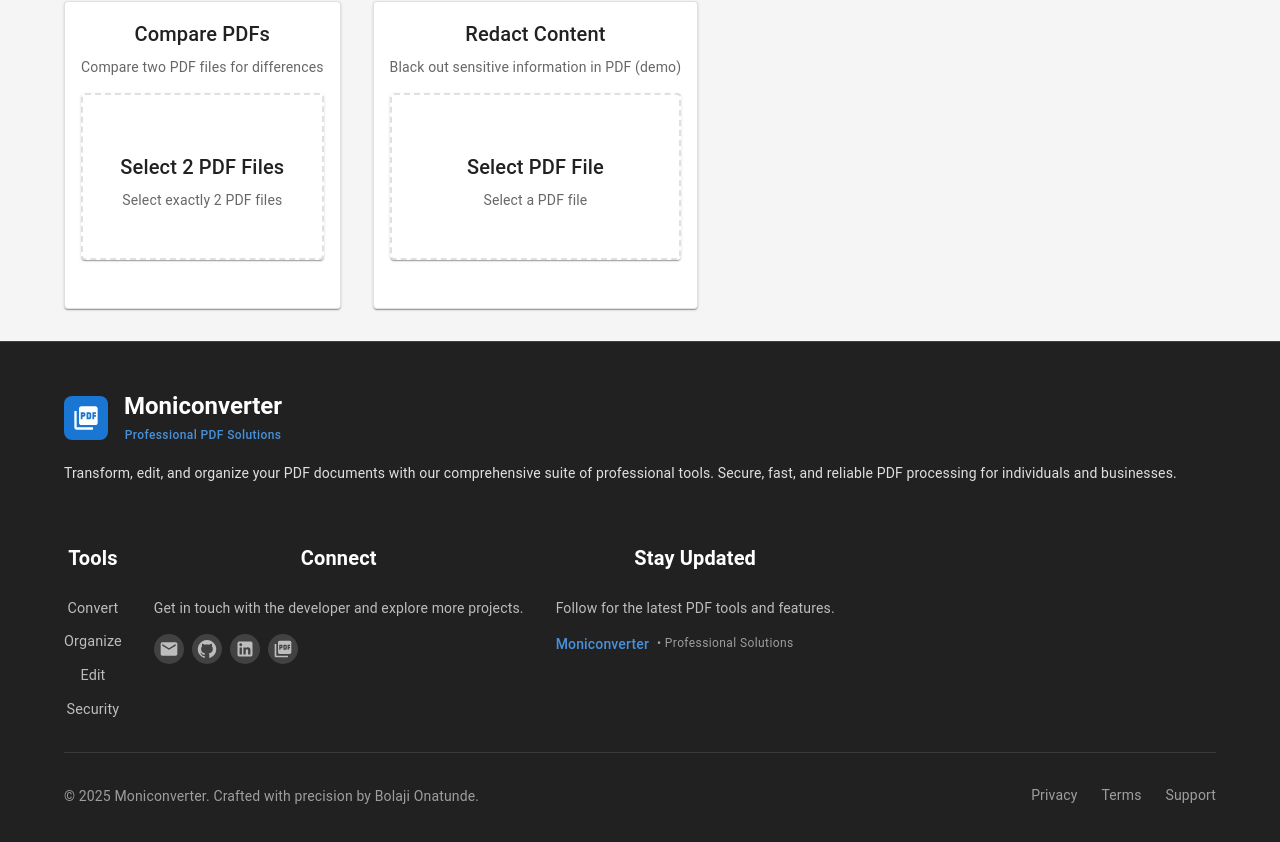
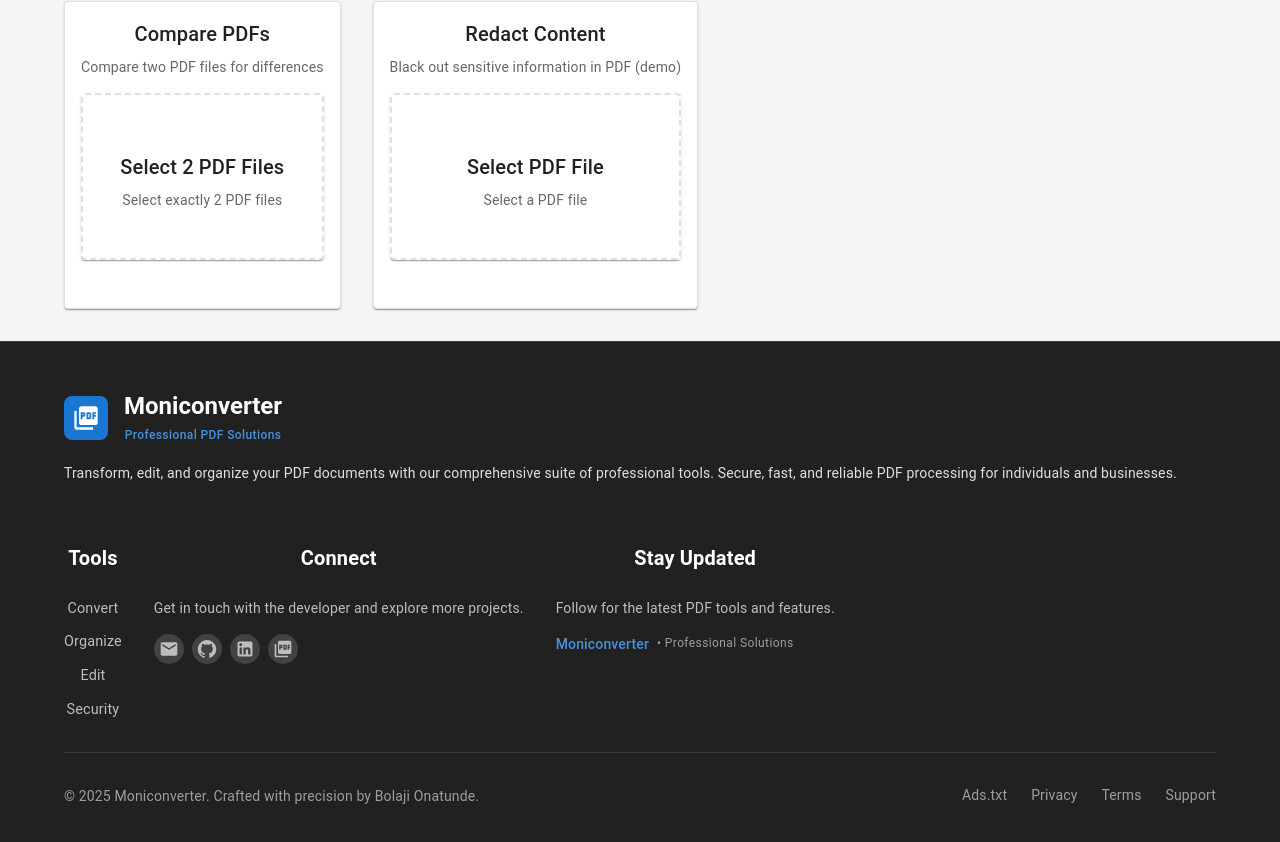
Before and after one commit to bsonatunde/moniconverter-frontend, a React (Create React App) app: page /security in a window 1280 px wide. Shown: the part 493-1335 px from the top of the page. Built offline with nearby package versions, Linux system fonts and the light colour scheme; some icons are missing.

Commit message:
Add ads.txt link to footer for AdSense transparency
- Added 'Ads.txt' link in footer legal section
- Provides easy access to AdSense publisher verification file
- Improves transparency and compliance

```diff
--- a/src/components/Footer.js
+++ b/src/components/Footer.js
@@ -220,6 +220,17 @@
           </Typography>
           <Box sx={{ display: 'flex', gap: 3 }}>
             <Link
+              href="/ads.txt"
+              sx={{
+                color: 'grey.500',
+                textDecoration: 'none',
+                fontSize: '0.875rem',
+                '&:hover': { color: 'primary.light' }
+              }}
+            >
+              Ads.txt
+            </Link>
+            <Link
               href="#"
               sx={{
                 color: 'grey.500',
```
